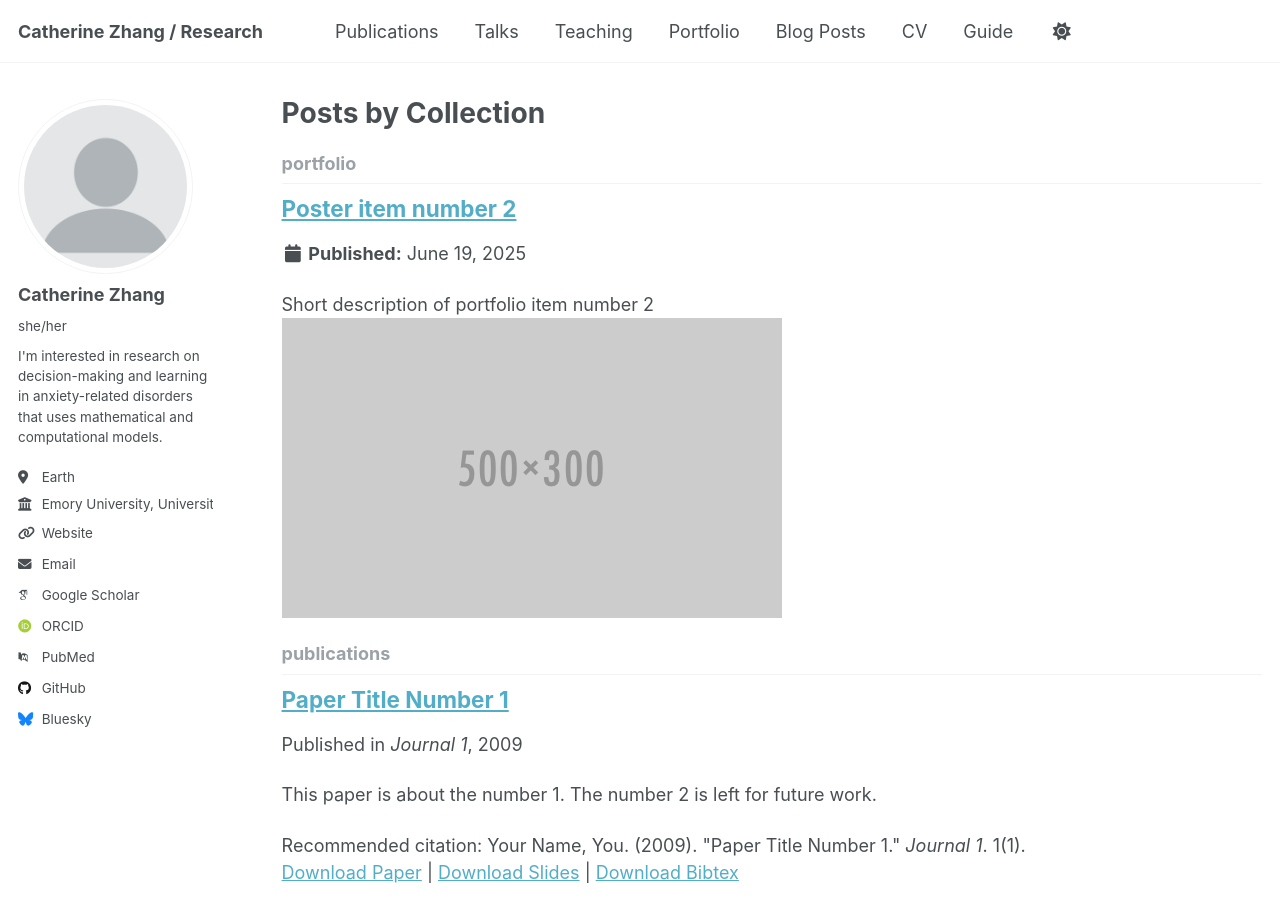
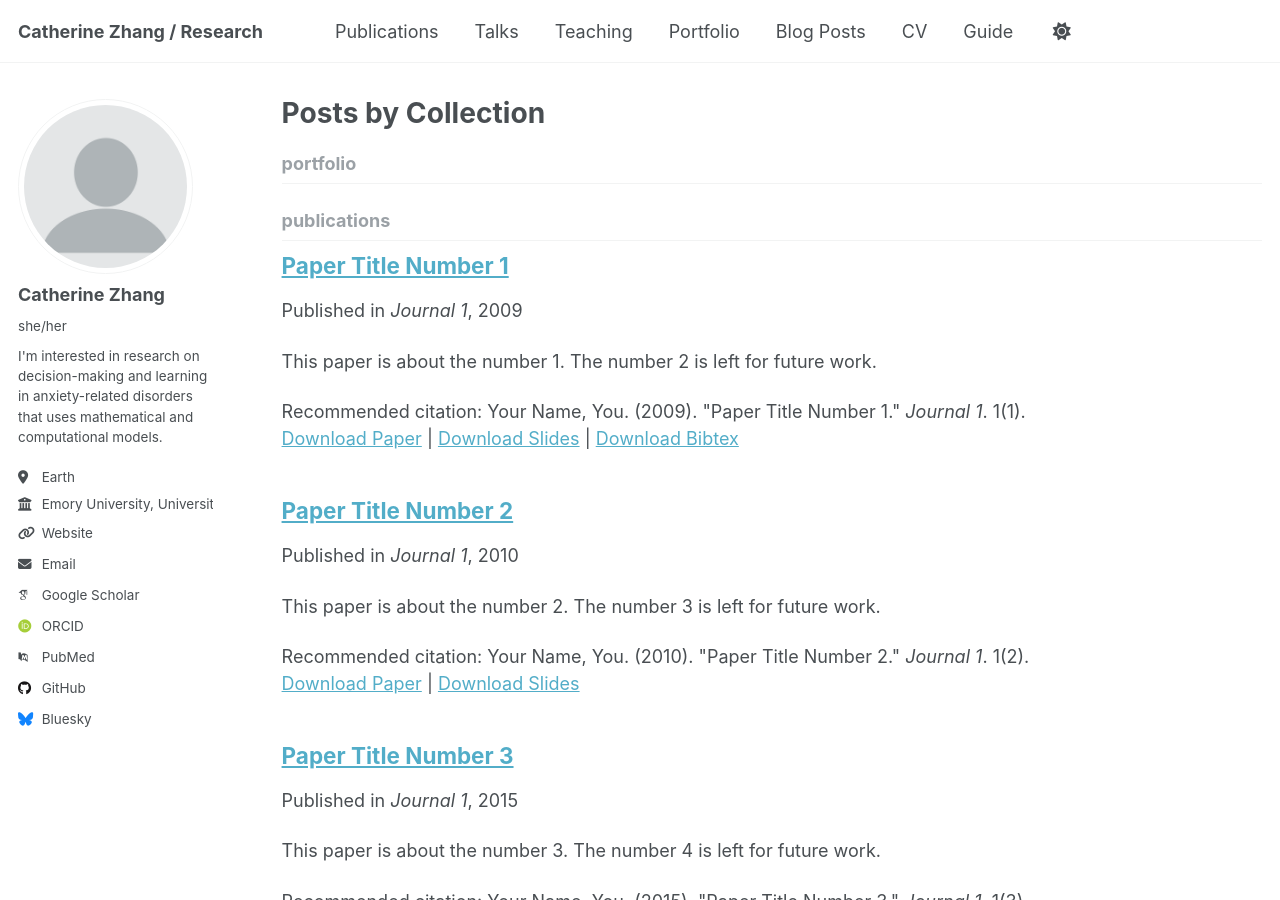
Before and after one commit to Cathzzy/cathzzy.github.io, a Jekyll site: the page built from _pages/collection-archive.html, in a window 1280 px wide and 900 px high. Built offline with Jekyll 4.4.1, drawn with Linux system fonts in a browser that asks for light colours; some web fonts are replaced.

Commit message:
Update and rename poster-2.html to poster-2.html

```diff
--- a/_portfolio/poster-2.html
+++ b/_poster/poster-2.html
@@ -1,6 +1,6 @@
 ---
 title: "Poster item number 2"
-excerpt: "Short description of portfolio item number 2 <br/><img src='/images/500x300.png'>"
+excerpt: "Short description of poster item number 2 <br/><img src='/images/500x300.png'>"
 collection: poster
 ---
 
```
